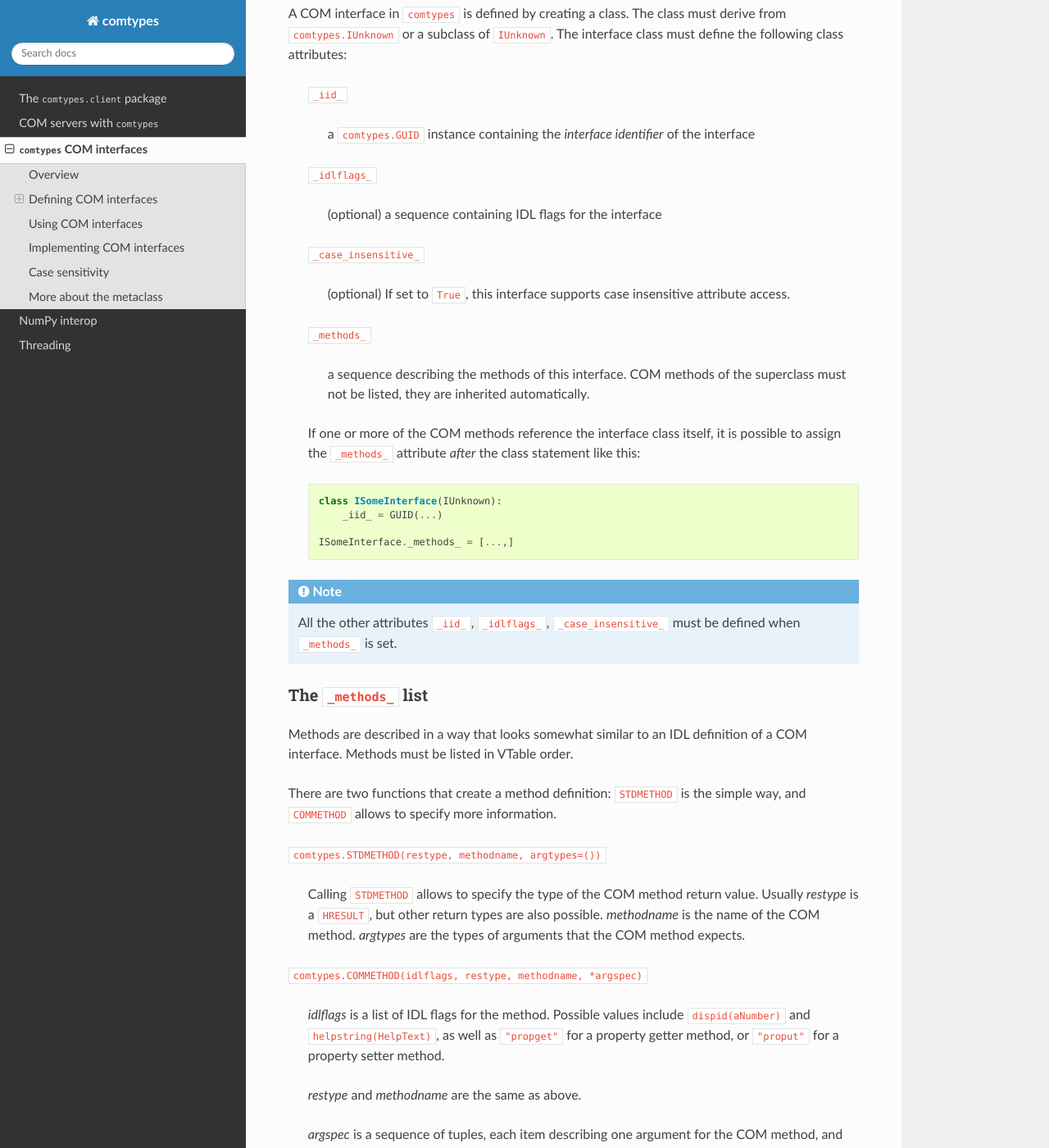
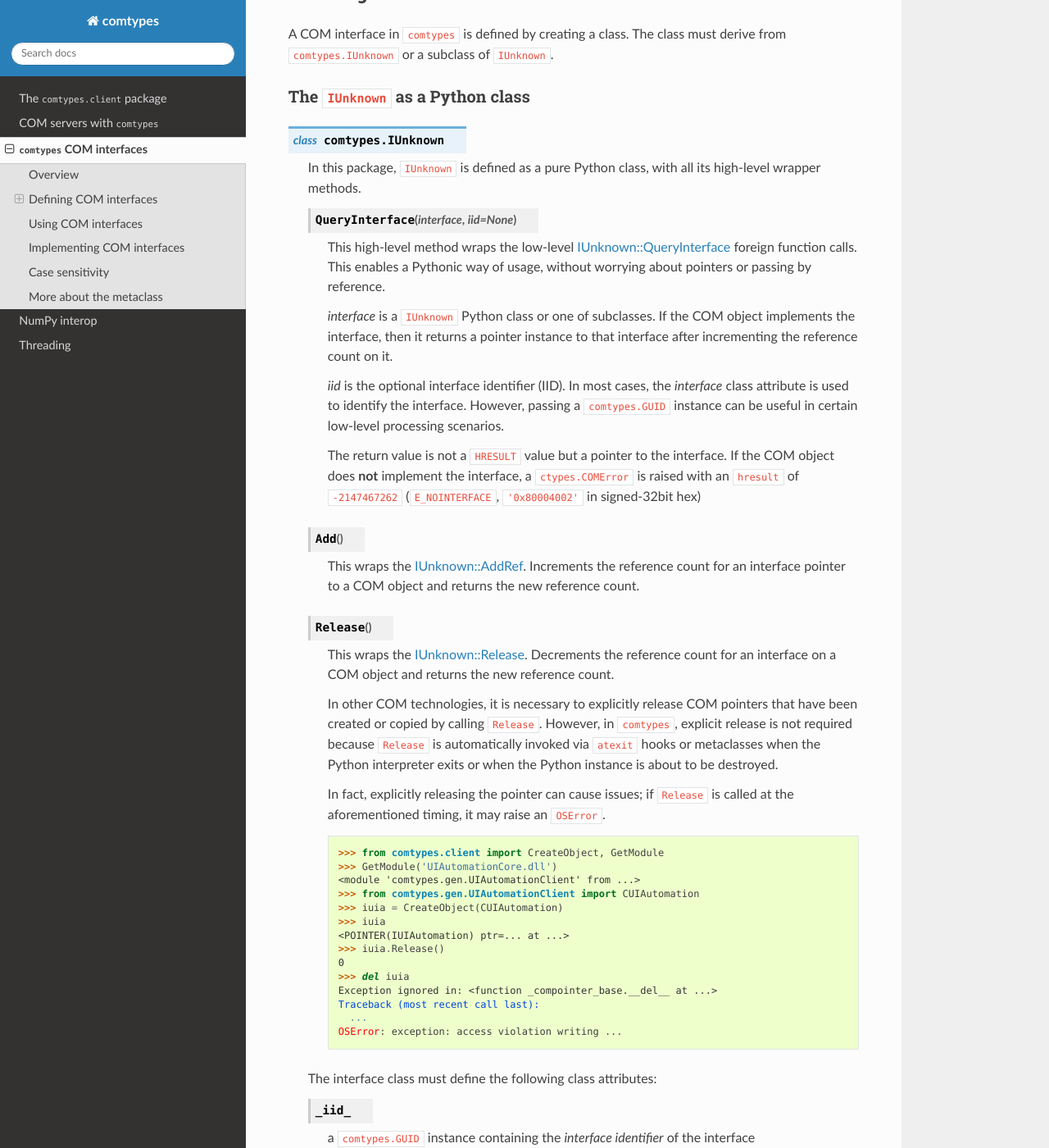
Before and after one commit to enthought/comtypes, a Sphinx documentation site: the page built from docs/source/com_interfaces.rst, in a window 1280 px wide and 1400 px high, scrolled down 938 px. Shown: the whole window at 82% size. Built offline with Sphinx 7.4.7 and the Read the Docs theme 3.1.0, drawn with Linux system fonts in a browser that asks for light colours; some of the changed text lies outside the part shown.

Commit message:
Add "The ``IUnknown`` as a Python class".

```diff
--- a/docs/source/com_interfaces.rst
+++ b/docs/source/com_interfaces.rst
@@ -35,24 +35,97 @@ Defining COM interfaces
 
 A COM interface in |comtypes| is defined by creating a class.  The
 class must derive from ``comtypes.IUnknown`` or a subclass of
-``IUnknown``.  The interface class must define the following class
-attributes:
+``IUnknown``.
 
-    ``_iid_``
+
+The ``IUnknown`` as a Python class
+++++++++++++++++++++++++++++++++++
+
+.. py:class:: comtypes.IUnknown
+
+    In this package, ``IUnknown`` is defined as a pure Python class,
+    with all its high-level wrapper methods.
+
+    .. py:method:: QueryInterface(interface, iid=None)
+
+        This high-level method wraps the low-level `IUnknown::QueryInterface <https://learn.microsoft.com/en-us/windows/win32/api/unknwn/nf-unknwn-iunknown-queryinterface(refiid_void)>`_
+        foreign function calls.  This enables a Pythonic way of usage,
+        without worrying about pointers or passing by reference.
+
+        *interface* is a ``IUnknown`` Python class or one of
+        subclasses.  If the COM object implements the interface,
+        then it returns a pointer instance to that interface after
+        incrementing the reference count on it.
+
+        *iid* is the optional interface identifier (IID).  In most
+        cases, the *interface* class attribute is used to identify
+        the interface.  However, passing a ``comtypes.GUID`` instance
+        can be useful in certain low-level processing scenarios.
+
+        The return value is not a ``HRESULT`` value but a pointer to
+        the interface.  If the COM object does **not** implement the
+        interface, a ``ctypes.COMError`` is raised with an ``hresult``
+        of ``-2147467262`` (``E_NOINTERFACE``, ``'0x80004002'`` in
+        signed-32bit hex)
+
+    .. py:method:: Add()
+
+        This wraps the `IUnknown::AddRef <https://learn.microsoft.com/en-us/windows/win32/api/unknwn/nf-unknwn-iunknown-addref>`_.
+        Increments the reference count for an interface pointer to a
+        COM object and returns the new reference count.
+
+    .. py:method:: Release()
+
+        This wraps the `IUnknown::Release <https://learn.microsoft.com/en-us/windows/win32/api/unknwn/nf-unknwn-iunknown-release>`_.
+        Decrements the reference count for an interface on a COM
+        object and returns the new reference count.
+
+        In other COM technologies, it is necessary to explicitly
+        release COM pointers that have been created or copied by
+        calling ``Release``. However, in |comtypes|, explicit release
+        is not required because ``Release`` is automatically invoked
+        via ``atexit`` hooks or metaclasses when the Python
+        interpreter exits or when the Python instance is about to be
+        destroyed.
+
+        In fact, explicitly releasing the pointer can cause issues;
+        if ``Release`` is called at the aforementioned timing, it may
+        raise an ``OSError``.
+
+        .. doctest::
+
+            >>> from comtypes.client import CreateObject, GetModule
+            >>> GetModule('UIAutomationCore.dll')
+            <module 'comtypes.gen.UIAutomationClient' from ...>
+            >>> from comtypes.gen.UIAutomationClient import CUIAutomation
+            >>> iuia = CreateObject(CUIAutomation)
+            >>> iuia  # doctest: +ELLIPSIS
+            <POINTER(IUIAutomation) ptr=... at ...>
+            >>> iuia.Release()
+            0
+            >>> del iuia  # doctest: +ELLIPSIS
+            Exception ignored in: <function _compointer_base.__del__ at ...>
+            Traceback (most recent call last):
+              ...
+            OSError: exception: access violation writing ...
+
+    The interface class must define the following class attributes:
+
+    .. py:attribute:: _iid_
 
         a ``comtypes.GUID`` instance containing the
         *interface identifier* of the interface
 
-    ``_idlflags_``
+    .. py:attribute:: _idlflags_
 
         (optional) a sequence containing IDL flags for the interface
 
-    ``_case_insensitive_``
+    .. py:attribute:: _case_insensitive_
 
         (optional) If set to ``True``, this interface supports case
         insensitive attribute access.
 
-    ``_methods_``
+    .. py:attribute:: _methods_
 
         a sequence describing the methods of this interface.  COM
         methods of the superclass must not be listed, they are
@@ -69,14 +142,9 @@ attributes:
 
         ISomeInterface._methods_ = [...,]
 
-.. note::
-
-    All the other attributes ``_iid_``, ``_idlflags_``,
-    ``_case_insensitive_`` must be defined when ``_methods_`` is set.
-
 
 The ``_methods_`` list
-++++++++++++++++++++++
+----------------------
 
 Methods are described in a way that looks somewhat similar to an IDL
 definition of a COM interface.  Methods must be listed in VTable
@@ -86,7 +154,7 @@ There are two functions that create a method definition: ``STDMETHOD``
 is the simple way, and ``COMMETHOD`` allows to specify more
 information.
 
-``comtypes.STDMETHOD(restype, methodname, argtypes=())``
+.. py:function:: comtypes.STDMETHOD(restype, methodname, argtypes=())
 
     Calling ``STDMETHOD`` allows to specify the type of the COM method
     return value.  Usually *restype* is a ``HRESULT``, but other return
@@ -95,7 +163,7 @@ information.
     method expects.
 
 
-``comtypes.COMMETHOD(idlflags, restype, methodname, *argspec)``
+.. py:function:: comtypes.COMMETHOD(idlflags, restype, methodname, *argspec)
 
     *idlflags* is a list of IDL flags for the method.  Possible values
     include ``dispid(aNumber)`` and ``helpstring(HelpText)``, as well as
```
